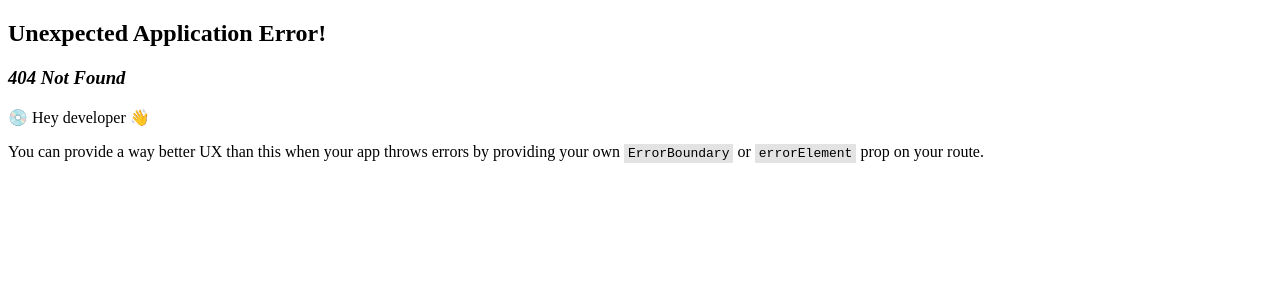
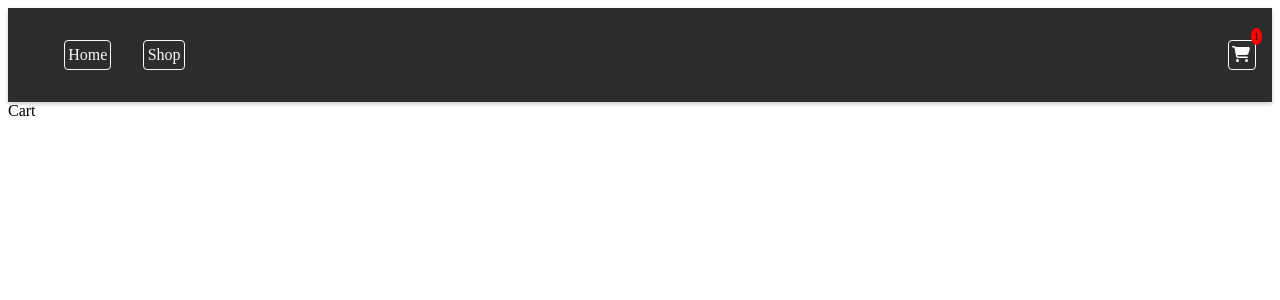
Before and after one commit to NadifRahman/scamazon, a React (Vite) app: page /Cart in a window 1280 px wide. Before the commit this address had no page. Shown: the top 300 px of the page. Built offline with nearby package versions, Linux system fonts and the light colour scheme.

Commit message:
Create routing for home (default), Shop and Cart
The components for the home, shop, and cart pages were created.
The navbar buttons were hooked up.

```diff
--- a/src/App.jsx
+++ b/src/App.jsx
@@ -1,5 +1,13 @@
+import { Outlet } from 'react-router-dom';
+import Navbar from './Components/Navbar/Navbar';
+
 function App() {
-  return <>hi</>;
+  return (
+    <>
+      <Navbar />
+      <Outlet /> {/* This element changes to whats needed*/}
+    </>
+  );
 }
 
 export default App;
--- /dev/null
+++ b/src/Components/Cart/Cart.jsx
@@ -0,0 +1,5 @@
+function Cart() {
+  return 'Cart';
+}
+
+export default Cart;
--- /dev/null
+++ b/src/Components/Home/Home.jsx
@@ -0,0 +1,5 @@
+function Home() {
+  return 'hi';
+}
+
+export default Home;
--- a/src/Components/Navbar/Navbar.jsx
+++ b/src/Components/Navbar/Navbar.jsx
@@ -14,12 +14,12 @@ function Navbar() {
         </li>
         {/*change these routers later*/}
         <li className={`${NavbarStyle.li}`}>
-          <Link to="/" className={NavbarStyle.link}>
+          <Link to="Shop" className={NavbarStyle.link}>
             Shop
           </Link>
         </li>
         <li className={`${NavbarStyle.cartIcon} ${NavbarStyle.li}`}>
-          <Link to="/" className={NavbarStyle.link}>
+          <Link to="Cart" className={NavbarStyle.link}>
             <CartIcon numberOfItems={1} />
           </Link>
         </li>
--- /dev/null
+++ b/src/Components/Shop/Shop.jsx
@@ -0,0 +1,5 @@
+function Shop() {
+  return 'shop';
+}
+
+export default Shop;
--- a/src/routes.jsx
+++ b/src/routes.jsx
@@ -1,5 +1,17 @@
 import App from './App';
-
-const routes = [{ path: '/', element: <App /> }]; //add error element later
+import Home from './Components/Home/Home';
+import Shop from './Components/Shop/Shop';
+import Cart from './Components/Cart/Cart';
+const routes = [
+  {
+    path: '/',
+    element: <App />,
+    children: [
+      { index: true, element: <Home /> },
+      { path: 'Shop', element: <Shop /> },
+      { path: 'Cart', element: <Cart /> },
+    ],
+  },
+]; //add error element later
 
 export default routes;
```
